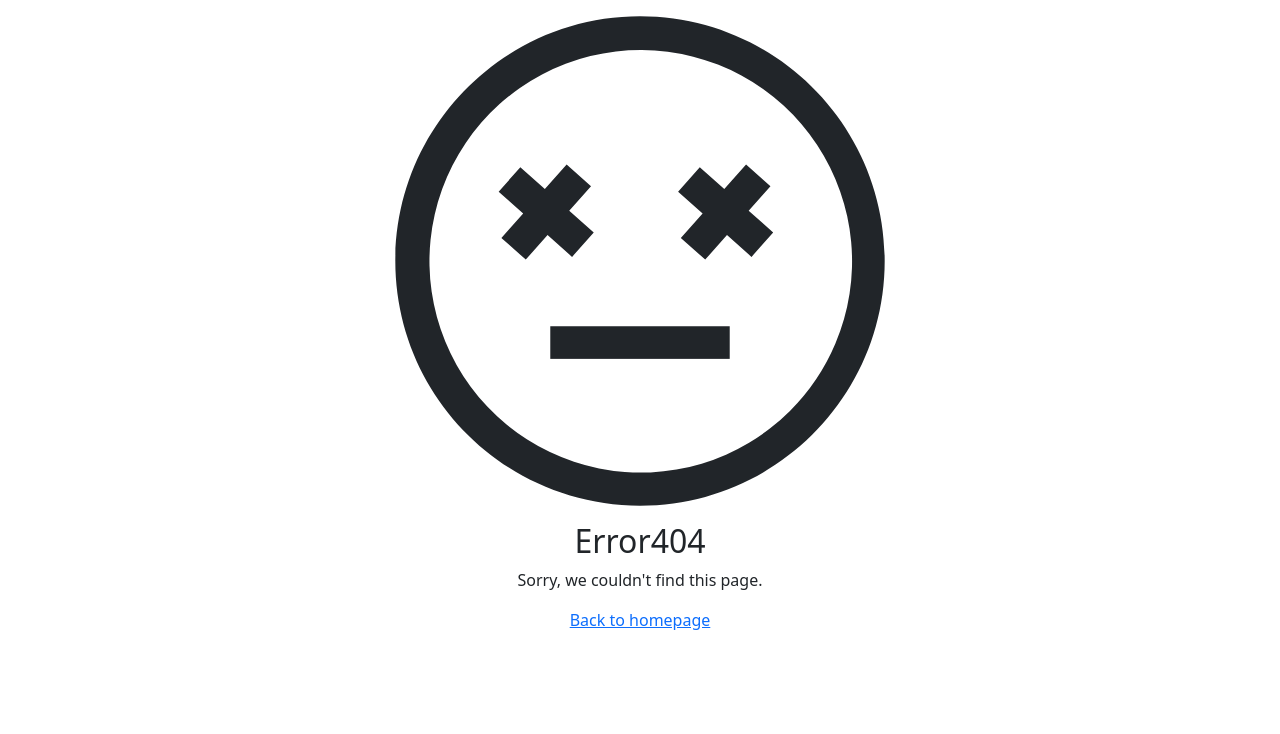
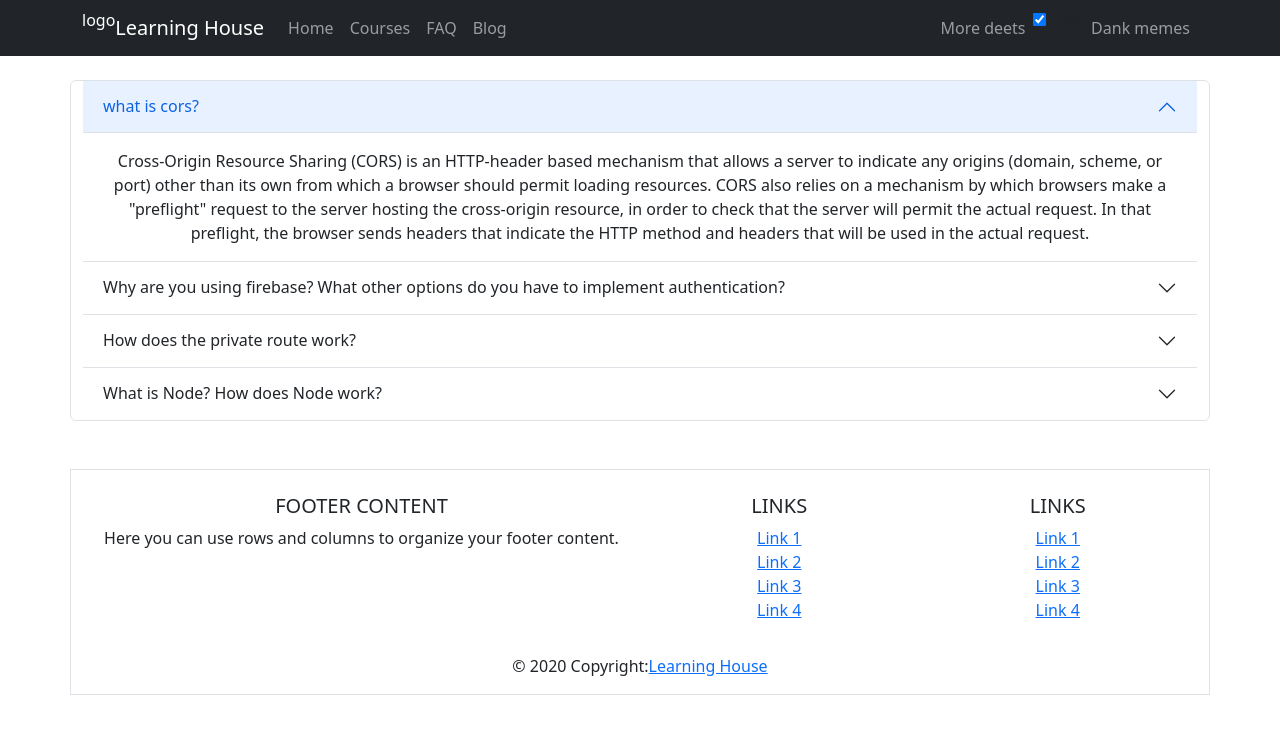
Before and after one commit to minjurRahman/LearningHouse-Client, a React (Create React App) app: page /blog in a window 1280 px wide. Shown: the top 734 px of the page. Built offline with nearby package versions, Linux system fonts and the light colour scheme.

Commit message:
blog added

```diff
--- a/src/Layout/Main.js
+++ b/src/Layout/Main.js
@@ -1,7 +1,8 @@
-import React from 'react';
+import React, { createContext } from 'react';
 import { Outlet } from 'react-router-dom';
 import Footer from '../Shared/Footer';
 import Header from '../Shared/Header';
+
 
 const Main = () => {
     return (
--- /dev/null
+++ b/src/Pages/Blog.js
@@ -0,0 +1,48 @@
+import React from 'react';
+import Accordion from 'react-bootstrap/Accordion';
+
+const Blog = () => {
+    return (
+        <Accordion className='container mb-5 border rounded' defaultActiveKey="0" flush>
+        <Accordion.Item eventKey="0">
+          <Accordion.Header> what is cors?</Accordion.Header>
+          <Accordion.Body>
+          Cross-Origin Resource Sharing (CORS) is an HTTP-header based mechanism that allows a server to indicate any origins (domain, scheme, or port) other than its own from which a browser should permit loading resources. CORS also relies on a mechanism by which browsers make a "preflight" request to the server hosting the cross-origin resource, in order to check that the server will permit the actual request. In that preflight, the browser sends headers that indicate the HTTP method and headers that will be used in the actual request.
+          </Accordion.Body>
+        </Accordion.Item>
+        <Accordion.Item eventKey="1">
+          <Accordion.Header>Why are you using firebase? What other options do you have to implement authentication?</Accordion.Header>
+          <Accordion.Body>
+          Google Firebase is an application development platform that allows developers to create iOS, Android, and Web apps. Here's why I should use it! <br></br>
+          Indeed, Firebase is a less technical and time-saving alternative to writing full-fledged backend code for dynamic apps.
+
+        I might also want to consider leveraging this tool if I eventually wish to host and manage our app in the cloud. Being serverless, Firebase removes the need to worry about the technicalities of cloud server configuration. <br></br>
+        Firebase Authentication aims to make building secure authentication systems easy, while improving the sign-in and onboarding experience for end users. It provides an end-to-end identity solution, supporting email and password accounts, phone auth, and Google, Twitter, Facebook, and GitHub login, and more.
+          </Accordion.Body>
+        </Accordion.Item>
+        <Accordion.Item eventKey="2">
+          <Accordion.Header>How does the private route work?</Accordion.Header>
+          <Accordion.Body>
+          The private route component is similar to the public route, the only change is that redirect URL and authenticate condition.
+
+        If the user is not authenticated he will be redirected to the login page and the user can only access the authenticated routes If he is authenticated (Logged in).
+          </Accordion.Body>
+        </Accordion.Item>
+        <Accordion.Item eventKey="3">
+          <Accordion.Header>What is Node? How does Node work?</Accordion.Header>
+          <Accordion.Body>
+          Node.js is an open-source backend javascript runtime environment. It is a used as backend service where javascript works on the server-side of the application. This way javascript is used on both frontend and backend. Node.js runs on chrome v8 engine which converts javascript code into machine code, it is highly scalable, lightweight, fast, and data-intensive.
+          <br></br>
+          Node.js accepts the request from the clients and sends the response, while working with the request node.js handles them with a single thread. To operate I/O operations or requests node.js use the concept of threads. Thread is a sequence of instructions that the server needs to perform. It runs parallel on the server to provide the information to multiple clients. Node.js is an event loop single-threaded language. It can handle concurrent requests with a single thread without blocking it for one request.
+        <br></br>
+            Node.js basically works on two concept
+        <br></br>
+            1. Asynchronous <br></br>
+            2. Non-blocking I/O
+          </Accordion.Body>
+        </Accordion.Item>
+      </Accordion>
+    );
+};
+
+export default Blog;
--- a/src/Pages/Categories.js
+++ b/src/Pages/Categories.js
@@ -1,5 +1,7 @@
 import React, { useEffect, useState } from 'react';
+import { Col, Container, Row } from 'react-bootstrap';
 import { Link } from 'react-router-dom';
+import Courses from './Courses';
 
 const Categories = () => {
     const [categories, setCategories] = useState([]);
@@ -10,16 +12,26 @@ const Categories = () => {
         .then(data => setCategories(data))
     }, [])
     return (
-        <div>
+        <Container>
+        <Row>
+          <Col sm={4}>
+          <div>
             <h1>Categoris:{categories.length} </h1>
             <div>
                 {
                     categories.map(category => <h5 key={category.id}>
-                        <Link to={`/category/${category.id}`}>{category.name}</Link>
+                        <Link to={`/courses/${category.id}`}>{category.name}</Link>
                     </h5>)
                 }
             </div>
         </div>
+          </Col>
+          <Col sm={8}>
+            <Courses></Courses>
+          </Col>
+        </Row>
+      </Container>
+
     );
 };
 
--- a/src/Pages/Courses.js
+++ b/src/Pages/Courses.js
@@ -1,11 +1,25 @@
-import React from 'react';
+import React, { useContext } from 'react';
+import { useLoaderData } from 'react-router-dom';
 
 const Courses = () => {
+    const courseData = useLoaderData()
+    console.log(courseData)
     return (
-        <div>
-            <h1>Courses</h1>
-        </div>
+        <div>aksjdhkAH :dfhgk  </div>
     );
 };
 
 export default Courses;
+
+
+
+/*
+
+        <Container>
+      <Row>
+        <Col sm={4}><Categories></Categories></Col>
+        <Col sm={8}>courses summery</Col>
+      </Row>
+    </Container>
+
+*/
--- /dev/null
+++ b/src/Pages/Faq.js
@@ -0,0 +1,48 @@
+import React from 'react';
+import Accordion from 'react-bootstrap/Accordion';
+
+const Faq = () => {
+    return (
+        <Accordion className='container mb-5 border rounded' defaultActiveKey="0" flush>
+        <Accordion.Item eventKey="0">
+          <Accordion.Header> what is cors?</Accordion.Header>
+          <Accordion.Body>
+          Cross-Origin Resource Sharing (CORS) is an HTTP-header based mechanism that allows a server to indicate any origins (domain, scheme, or port) other than its own from which a browser should permit loading resources. CORS also relies on a mechanism by which browsers make a "preflight" request to the server hosting the cross-origin resource, in order to check that the server will permit the actual request. In that preflight, the browser sends headers that indicate the HTTP method and headers that will be used in the actual request.
+          </Accordion.Body>
+        </Accordion.Item>
+        <Accordion.Item eventKey="1">
+          <Accordion.Header>Why are you using firebase? What other options do you have to implement authentication?</Accordion.Header>
+          <Accordion.Body>
+          Google Firebase is an application development platform that allows developers to create iOS, Android, and Web apps. Here's why I should use it! <br></br>
+          Indeed, Firebase is a less technical and time-saving alternative to writing full-fledged backend code for dynamic apps.
+
+        I might also want to consider leveraging this tool if I eventually wish to host and manage our app in the cloud. Being serverless, Firebase removes the need to worry about the technicalities of cloud server configuration. <br></br>
+        Firebase Authentication aims to make building secure authentication systems easy, while improving the sign-in and onboarding experience for end users. It provides an end-to-end identity solution, supporting email and password accounts, phone auth, and Google, Twitter, Facebook, and GitHub login, and more.
+          </Accordion.Body>
+        </Accordion.Item>
+        <Accordion.Item eventKey="2">
+          <Accordion.Header>How does the private route work?</Accordion.Header>
+          <Accordion.Body>
+          The private route component is similar to the public route, the only change is that redirect URL and authenticate condition.
+
+        If the user is not authenticated he will be redirected to the login page and the user can only access the authenticated routes If he is authenticated (Logged in).
+          </Accordion.Body>
+        </Accordion.Item>
+        <Accordion.Item eventKey="3">
+          <Accordion.Header>What is Node? How does Node work?</Accordion.Header>
+          <Accordion.Body>
+          Node.js is an open-source backend javascript runtime environment. It is a used as backend service where javascript works on the server-side of the application. This way javascript is used on both frontend and backend. Node.js runs on chrome v8 engine which converts javascript code into machine code, it is highly scalable, lightweight, fast, and data-intensive.
+          <br></br>
+          Node.js accepts the request from the clients and sends the response, while working with the request node.js handles them with a single thread. To operate I/O operations or requests node.js use the concept of threads. Thread is a sequence of instructions that the server needs to perform. It runs parallel on the server to provide the information to multiple clients. Node.js is an event loop single-threaded language. It can handle concurrent requests with a single thread without blocking it for one request.
+        <br></br>
+            Node.js basically works on two concept
+        <br></br>
+            1. Asynchronous <br></br>
+            2. Non-blocking I/O
+          </Accordion.Body>
+        </Accordion.Item>
+      </Accordion>
+    );
+};
+
+export default Faq;
--- a/src/Routes/Routes.js
+++ b/src/Routes/Routes.js
@@ -4,24 +4,42 @@ import Home from "../Pages/Home";
 import CourseDetails from "../Pages/CourseDetails";
 import Categories from "../Pages/Categories";
 import ErrorPage from "../Pages/ErrorPage";
+import Courses from "../Pages/Courses";
+import Faq from "../Pages/Faq";
+import Blog from "../Pages/Blog";
 
 export const routes = createBrowserRouter([
     {
         path: '/',
         element: <Main></Main>,
         errorElement: <ErrorPage></ErrorPage>,
+
         children: [
             {
                 path: '/',
                 element: <Home></Home>
             },
             {
-                path:'/category/:id',
-                element: <Categories></Categories>
+                path:'/courses-category',
+                element: <Categories></Categories>,
+
             },
             {
-                path:'/courses/:id', //news/:id
+                path: '/courses/:id',
+                element: <Courses></Courses>,
+                loader: ({params}) => fetch(`http://localhost:5000/category/${params.id}`),
+            },
+            {
+                path:'/courses-details/:id', //news/:id
                 element: <CourseDetails></CourseDetails>
+            },
+            {
+                path:'/faq',
+                element: <Faq></Faq>
+            },
+            {
+                path: '/blog',
+                element: <Blog></Blog>
             }
         ]
     }
--- a/src/Shared/Footer.js
+++ b/src/Shared/Footer.js
@@ -2,7 +2,7 @@ import React from 'react';
 
 const Footer = () => {
     return (
-        <footer className="page-footer font-small blue pt-4 border">
+        <footer className="container page-footer font-small blue pt-4 border">
         <div className="container-fluid text-center text-md-left">
             <div className="row">
                 <div className="col-md-6 mt-md-0 mt-3">
@@ -35,7 +35,7 @@ const Footer = () => {
         </div>
 
         <div className="footer-copyright text-center py-3">© 2020 Copyright:
-            <a href="https://mdbootstrap.com/"> MDBootstrap.com</a>
+            <a href="/">Learning House</a>
         </div>
 
     </footer>
--- a/src/Shared/Header.js
+++ b/src/Shared/Header.js
@@ -2,32 +2,27 @@ import React from 'react';
 import Container from 'react-bootstrap/Container';
 import Nav from 'react-bootstrap/Nav';
 import Navbar from 'react-bootstrap/Navbar';
-import NavDropdown from 'react-bootstrap/NavDropdown';
+
 
 const Header = () => {
     return (
-        <Navbar collapseOnSelect expand="lg" bg="dark" variant="dark">
+        <Navbar collapseOnSelect className='mb-4' expand="lg" bg="dark" variant="dark">
         <Container>
-          <Navbar.Brand href="#home">React-Bootstrap</Navbar.Brand>
+          <p className='text-white'>logo</p>
+          <Navbar.Brand href="#home">Learning House</Navbar.Brand>
           <Navbar.Toggle aria-controls="responsive-navbar-nav" />
           <Navbar.Collapse id="responsive-navbar-nav">
             <Nav className="me-auto">
-              <Nav.Link href="#features">Features</Nav.Link>
-              <Nav.Link href="#pricing">Pricing</Nav.Link>
-              <NavDropdown title="Dropdown" id="collasible-nav-dropdown">
-                <NavDropdown.Item href="#action/3.1">Action</NavDropdown.Item>
-                <NavDropdown.Item href="#action/3.2">
-                  Another action
-                </NavDropdown.Item>
-                <NavDropdown.Item href="#action/3.3">Something</NavDropdown.Item>
-                <NavDropdown.Divider />
-                <NavDropdown.Item href="#action/3.4">
-                  Separated link
-                </NavDropdown.Item>
-              </NavDropdown>
+            <Nav.Link href="/">Home</Nav.Link>
+              <Nav.Link href="/courses-category">Courses</Nav.Link>
+              <Nav.Link href="/faq">FAQ</Nav.Link>
+              <Nav.Link href="/blog">Blog</Nav.Link>
             </Nav>
             <Nav>
               <Nav.Link href="#deets">More deets</Nav.Link>
+              <label className="checkbox-inline">
+                 <input className='text-white' type="checkbox" checked data-toggle="toggle"/> First
+              </label>
               <Nav.Link eventKey={2} href="#memes">
                 Dank memes
               </Nav.Link>
```
